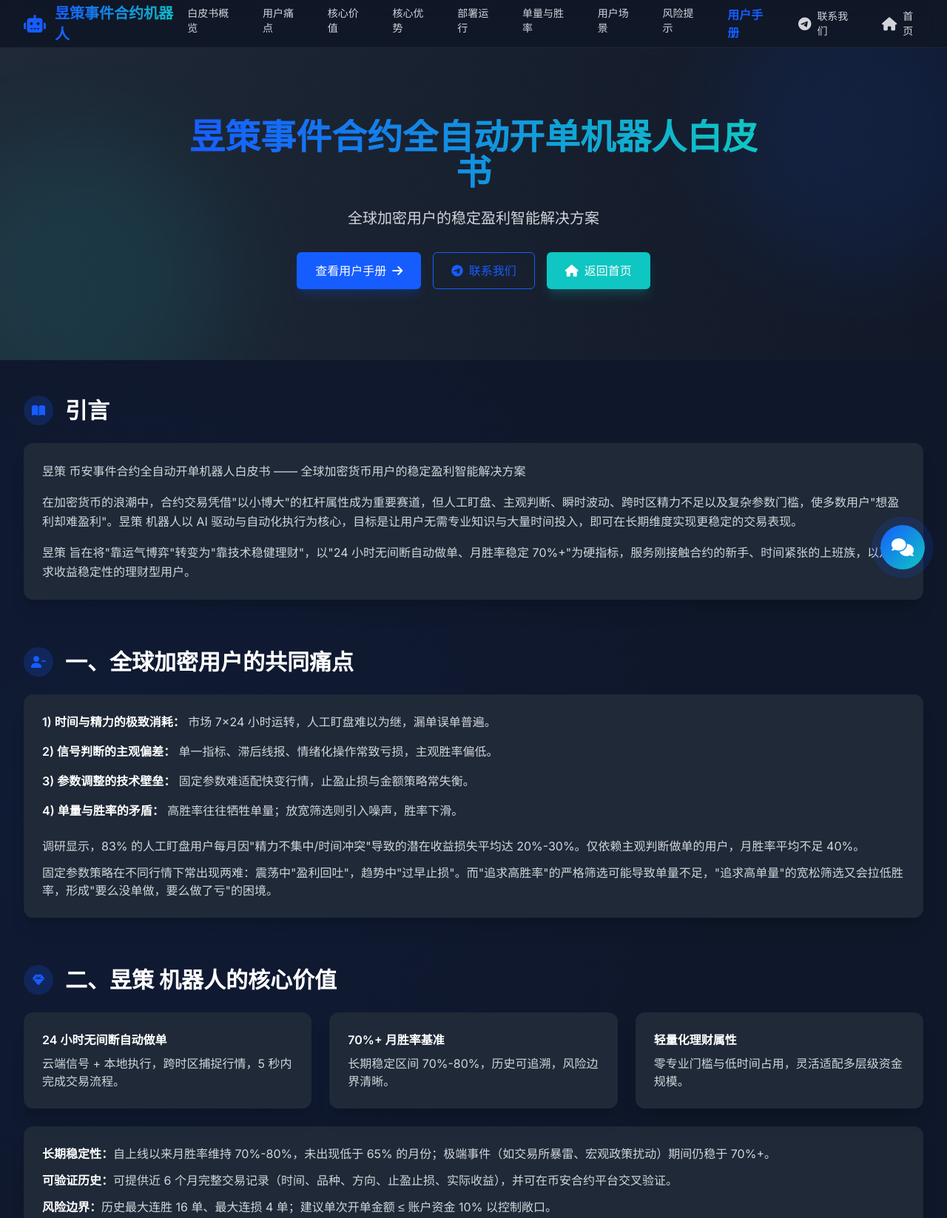
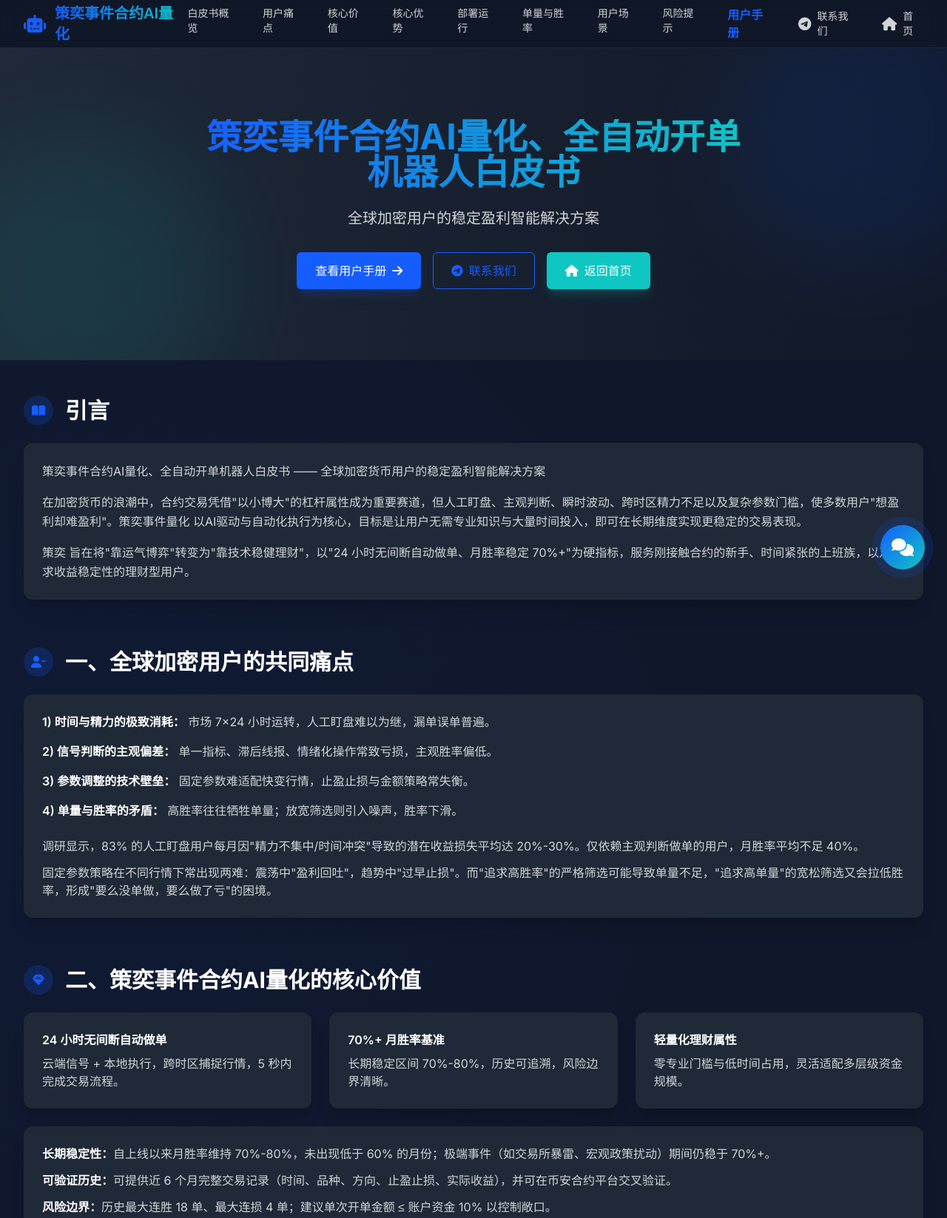
Before and after one commit to lvzengqin-cmd/YCSK, a plain HTML site: page baipishu.html in a window 1280 px wide. Shown: the top 1647 px of the page at 74% size. Drawn offline with nearby package versions, Linux system fonts and the light colour scheme.

Commit message:
Update baipishu.html

```diff
--- a/baipishu.html
+++ b/baipishu.html
@@ -3,7 +3,7 @@
 <head>
     <meta charset="UTF-8">
     <meta name="viewport" content="width=device-width, initial-scale=1.0">
-    <title>昱策事件合约全自动开单机器人白皮书</title>
+    <title>策奕事件合约AI量化、全自动开单机器人白皮书</title>
     <!-- 引入Tailwind CSS -->
     <script src="https://cdn.tailwindcss.com"></script>
     <!-- 引入Font Awesome图标库 -->
@@ -176,7 +176,7 @@
             <div class="flex justify-between items-center h-16">
                 <div class="flex items-center">
                     <i class="fas fa-robot text-primary text-2xl mr-3"></i>
-                    <span class="text-xl font-semibold bg-gradient-to-r from-primary to-secondary text-transparent bg-clip-text">昱策事件合约机器人</span>
+                    <span class="text-xl font-semibold bg-gradient-to-r from-primary to-secondary text-transparent bg-clip-text">策奕事件合约AI量化</span>
                 </div>
                 <nav class="hidden md:flex space-x-8">
                     <a href="#intro" class="text-gray-300 hover:text-primary transition-colors text-sm font-medium">白皮书概览</a>
@@ -230,7 +230,7 @@
         <div class="container mx-auto px-4 sm:px-6 lg:px-8 relative z-10">
             <div class="max-w-3xl mx-auto text-center">
                 <h1 class="text-3xl md:text-5xl font-bold mb-6 bg-gradient-to-r from-primary to-secondary text-transparent bg-clip-text leading-tight">
-                    昱策事件合约全自动开单机器人白皮书
+                    策奕事件合约AI量化、全自动开单机器人白皮书
                 </h1>
                 <p class="text-xl text-gray-300 mb-8">全球加密用户的稳定盈利智能解决方案</p>
                 <div class="flex justify-center space-x-4">
@@ -260,13 +260,13 @@
             </div>
             <div class="bg-dark-light rounded-xl p-6 border border-gray-800 shadow-xl">
                 <p class="text-gray-300 leading-relaxed">
-                    昱策 币安事件合约全自动开单机器人白皮书 —— 全球加密货币用户的稳定盈利智能解决方案
+                    策奕事件合约AI量化、全自动开单机器人白皮书 —— 全球加密货币用户的稳定盈利智能解决方案
                 </p>
                 <p class="text-gray-300 leading-relaxed mt-4">
-                    在加密货币的浪潮中，合约交易凭借"以小博大"的杠杆属性成为重要赛道，但人工盯盘、主观判断、瞬时波动、跨时区精力不足以及复杂参数门槛，使多数用户"想盈利却难盈利"。昱策 机器人以 AI 驱动与自动化执行为核心，目标是让用户无需专业知识与大量时间投入，即可在长期维度实现更稳定的交易表现。
+                    在加密货币的浪潮中，合约交易凭借"以小博大"的杠杆属性成为重要赛道，但人工盯盘、主观判断、瞬时波动、跨时区精力不足以及复杂参数门槛，使多数用户"想盈利却难盈利"。策奕事件量化 以AI驱动与自动化执行为核心，目标是让用户无需专业知识与大量时间投入，即可在长期维度实现更稳定的交易表现。
                 </p>
                 <p class="text-gray-300 leading-relaxed mt-4">
-                    昱策 旨在将"靠运气博弈"转变为"靠技术稳健理财"，以"24 小时无间断自动做单、月胜率稳定 70%+"为硬指标，服务刚接触合约的新手、时间紧张的上班族，以及追求收益稳定性的理财型用户。
+                    策奕 旨在将"靠运气博弈"转变为"靠技术稳健理财"，以"24 小时无间断自动做单、月胜率稳定 70%+"为硬指标，服务刚接触合约的新手、时间紧张的上班族，以及追求收益稳定性的理财型用户。
                 </p>
             </div>
         </section>
@@ -311,7 +311,7 @@
                 <div class="w-10 h-10 rounded-full bg-primary/20 flex items-center justify-center mr-4">
                     <i class="fas fa-gem text-primary"></i>
                 </div>
-                <h2 class="text-2xl md:text-3xl font-bold text-white">二、昱策 机器人的核心价值</h2>
+                <h2 class="text-2xl md:text-3xl font-bold text-white">二、策奕事件合约AI量化的核心价值</h2>
             </div>
             <div class="grid md:grid-cols-3 gap-6">
                 <div class="bg-dark-light rounded-xl p-6 border border-gray-800 shadow-xl">
@@ -329,9 +329,9 @@
             </div>
             <div class="bg-dark-light rounded-xl p-6 border border-gray-800 shadow-xl mt-6">
                 <ul class="space-y-3 text-gray-300">
-                    <li><span class="text-white font-semibold">长期稳定性：</span>自上线以来月胜率维持 70%-80%，未出现低于 65% 的月份；极端事件（如交易所暴雷、宏观政策扰动）期间仍稳于 70%+。</li>
+                    <li><span class="text-white font-semibold">长期稳定性：</span>自上线以来月胜率维持 70%-80%，未出现低于 60% 的月份；极端事件（如交易所暴雷、宏观政策扰动）期间仍稳于 70%+。</li>
                     <li><span class="text-white font-semibold">可验证历史：</span>可提供近 6 个月完整交易记录（时间、品种、方向、止盈止损、实际收益），并可在币安合约平台交叉验证。</li>
-                    <li><span class="text-white font-semibold">风险边界：</span>历史最大连胜 16 单、最大连损 4 单；建议单次开单金额 ≤ 账户资金 10% 以控制敞口。</li>
+                    <li><span class="text-white font-semibold">风险边界：</span>历史最大连胜 18 单、最大连损 4 单；建议单次开单金额 ≤ 账户资金 10% 以控制敞口。</li>
                 </ul>
             </div>
         </section>
@@ -559,7 +559,7 @@
                 <h2 class="text-2xl md:text-3xl font-bold text-white">八、结语</h2>
             </div>
             <div class="bg-dark-light rounded-xl p-6 border border-gray-800 shadow-xl">
-                <p class="text-gray-300">昱策 通过"高胜率信号引擎""动态参数优化""低门槛部署""全自动化执行"四大核心优势，将专业交易技术转化为可被大众轻松使用的工具，助力全球用户实现"无需专业知识、无需占用时间、即可稳定盈利"。</p>
+                <p class="text-gray-300">策奕量化 通过"高胜率信号引擎""动态参数优化""低门槛部署""全自动化执行"四大核心优势，将专业交易技术转化为可被大众轻松使用的工具，助力全球用户实现"无需专业知识、无需占用时间、即可稳定盈利"。</p>
                 <p class="text-gray-300 mt-3">现在，仅需一台安卓设备，按指引完成 5 分钟部署，即可开启你的加密资产稳健增值之旅。机会留给行动者，欢迎随时 <a href="https://t.me/QJDF77" target="_blank" rel="noopener" class="text-primary underline">联系我们</a>。</p>
             </div>
         </section>
@@ -572,7 +572,7 @@
                 <div class="mb-6 md:mb-0">
                     <div class="flex items-center">
                         <i class="fas fa-robot text-primary text-2xl mr-3"></i>
-                        <span class="text-xl font-semibold bg-gradient-to-r from-primary to-secondary text-transparent bg-clip-text">昱策事件合约机器人</span>
+                        <span class="text-xl font-semibold bg-gradient-to-r from-primary to-secondary text-transparent bg-clip-text">策奕事件合约AI量化</span>
                     </div>
                     <p class="text-gray-400 text-sm mt-2">专业的加密货币自动交易解决方案</p>
                 </div>
@@ -584,7 +584,7 @@
                 </div>
             </div>
             <div class="border-t border-gray-800 mt-6 pt-6 text-center text-gray-500 text-sm">
-                <p>© 2026 昱策事件合约机器人. 保留所有权利.</p>
+                <p>© 2026 策奕事件合约AI量化. 保留所有权利.</p>
                 <p class="mt-1">加密货币交易有风险，投资需谨慎</p>
             </div>
         </div>
```
